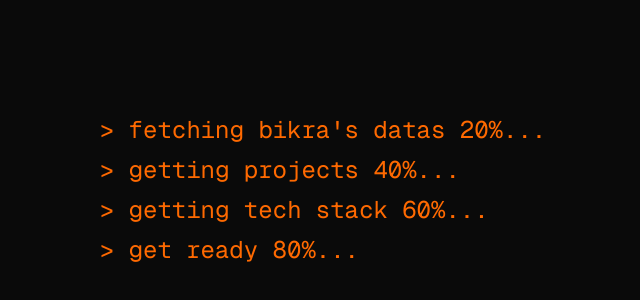
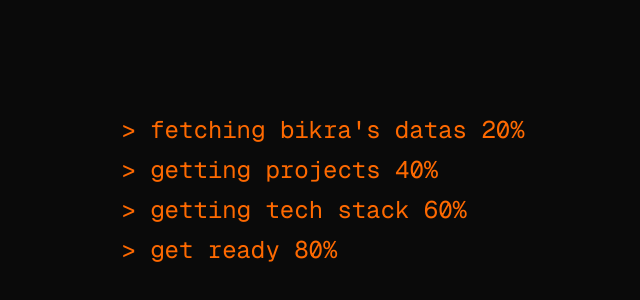
Before and after one commit to bikraabn1/next-porto, a Next.js app: page / in a window 1280 px wide. Shown: the part 182-482 px from the top of the page, without its empty margins (317-957 px from the left). Built offline with nearby package versions, Linux system fonts and the light colour scheme.

Commit message:
update preloader

```diff
--- a/app/components/ui/preloader/Preloader.tsx
+++ b/app/components/ui/preloader/Preloader.tsx
@@ -13,8 +13,8 @@ export default function Preloader({ onComplete }: { onComplete: () => void }) {
         const tl = gsap.timeline({
             onComplete: () => {
                 gsap.to(containerRef.current, {
-                    yPercent: -100,
                     duration: 0.8,
+                    opacity: 0,
                     ease: "power4.inOut",
                     onComplete: onComplete
                 })
@@ -37,11 +37,11 @@ export default function Preloader({ onComplete }: { onComplete: () => void }) {
     return (
         <div ref={containerRef} className="fixed inset-0 z-999 flex flex-col items-center justify-center bg-[#0a0a0a] text-orange-500 font-mono text-xl sm:text-2xl">
             <div ref={textWrapperRef} className="flex flex-col gap-2 items-start">
-                <p>{">"} fetching bikra's datas 20%...</p>
-                <p>{">"} getting projects 40%...</p>
-                <p>{">"} getting tech stack 60%...</p>
-                <p>{">"} get ready 80%...</p>
-                <p className="text-white mt-4 font-bold">{">"} welcome...</p>
+                <p className='opacity-0'>{">"} fetching bikra&apos;s datas 20%</p>
+                <p className='opacity-0'>{">"} getting projects 40%</p>
+                <p className='opacity-0'>{">"} getting tech stack 60%</p>
+                <p className='opacity-0'>{">"} get ready 80%</p>
+                <p className="text-white mt-4 font-bold opacity-0">{">"} welcome...</p>
             </div>
         </div>
     )
```
